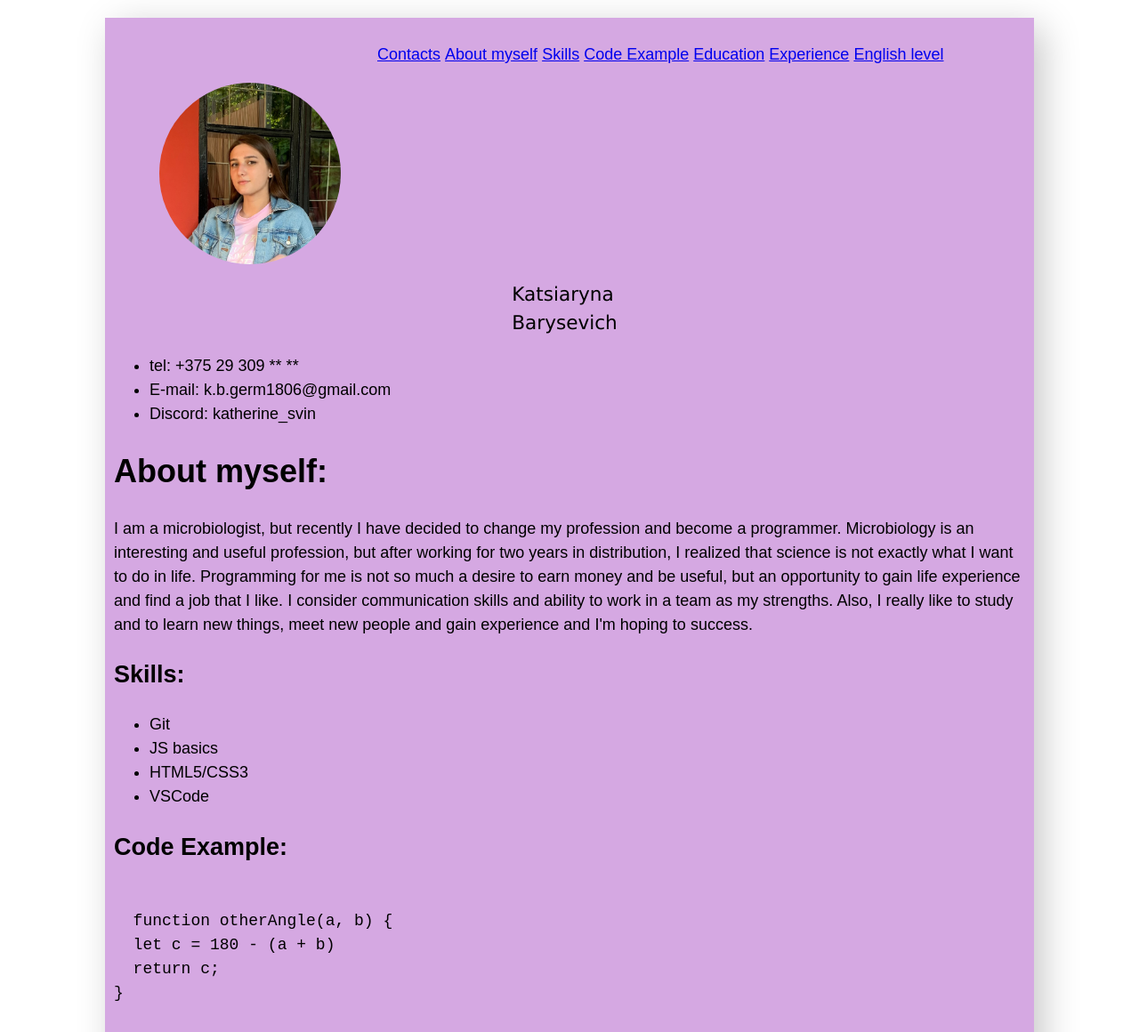
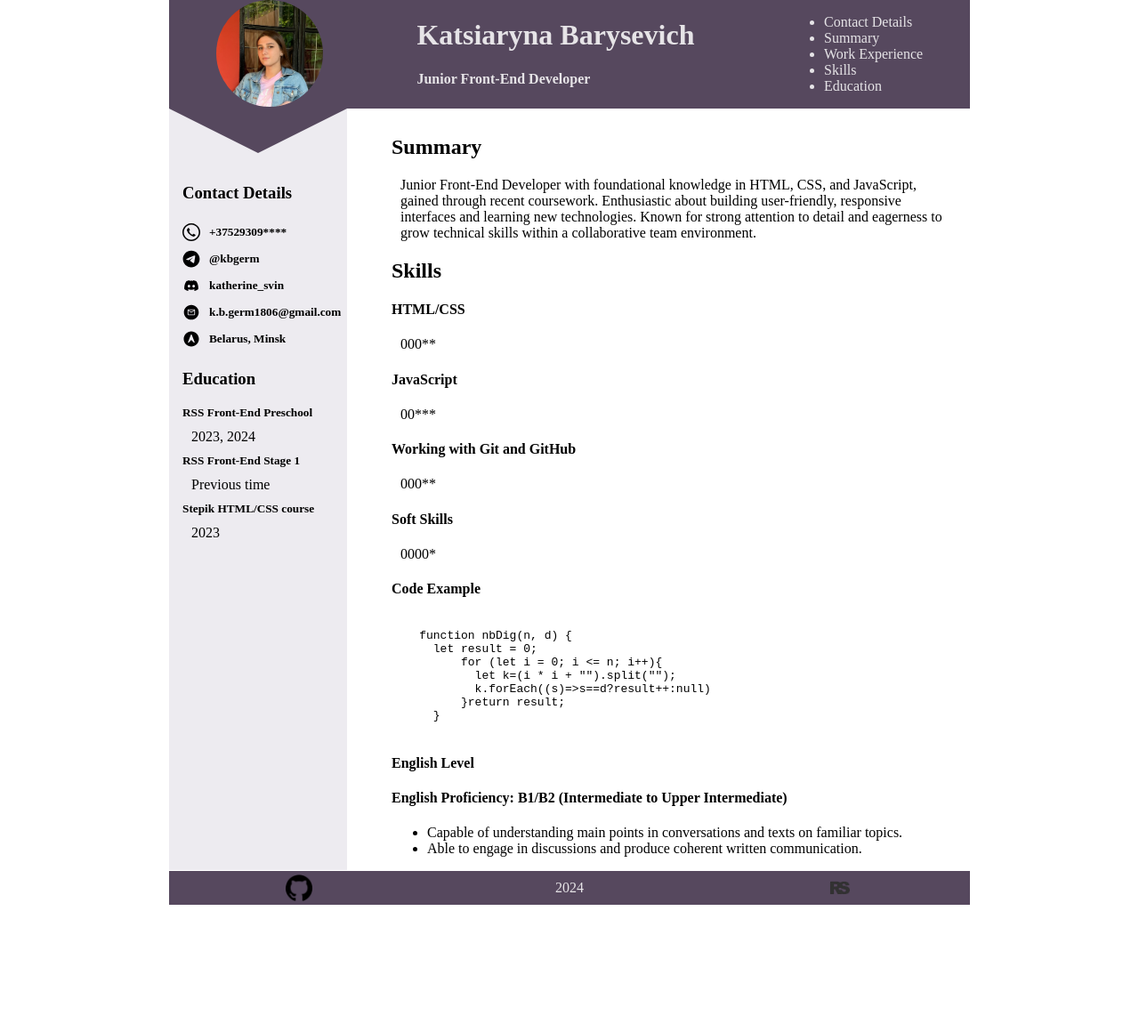
Before and after one commit to kbgerm/rsschool-cv, a plain HTML site: page index.html in a window 1280 px wide. Shown: the top 1160 px of the page at 89% size. After the commit the page ends 1017 px from the top, so only its background shows below. Drawn offline with Linux system fonts and the light colour scheme.

Commit message:
init: CV

```diff
--- a/index.html
+++ b/index.html
@@ -9,95 +9,94 @@
 </head>
 
 <body>
-  <div class="centeredbox">
   <header>
-      <nav class="menu">
+    <img class="photo" src="IMG_0645.jpeg" alt="profilePhoto">
+    <div class="heading">
+      <h1>Katsiaryna Barysevich</h1>
+      <h4>Junior Front-End Developer</h4>
+    </div>
+    <nav>
       <ul>
-          <li><a href="#nav3">Contacts</a></li>
-          <li><a href="#nav1">About myself</a></li>
-          <li><a href="#nav2">Skills</a></li>
-          <li><a href="#nav6">Code Example</a></li>
-          <li><a href="#nav4">Education</a></li>
-          <li><a href="#nav5">Experience</a></li>
-          <li><a href="#nav7">English level</a></li>
+        <li>Contact Details</li>
+        <li>Summary</li>
+        <li>Work Experience</li>
+        <li>Skills</li>
+        <li>Education</li>
       </ul>
     </nav>
   </header>
-    <main>
-      <img id=photo src="IMG_0645.jpeg" alt="Photo" width="204" height="204">
-      <div class="name">
-        Katsiaryna Barysevich
+  <aside>
+    <div class="block">
     </div>
-      <div id="nav3">
-        <ul>
-          <li>
-            tel: +375 29 309 ** **
-          </li>
-          <li>
-            E-mail: k.b.germ1806@gmail.com
-          </li>
-          <li>
-            Discord: katherine_svin
-          </li>
-        </ul>
+    <div class="aside">
+      <h3>Contact Details</h3>
+      <div class="conacts">
+        <img class="icon" src="telephone-svgrepo-com.svg" alt="telephoneIcon">
+        <h5>+37529309****</h5>
       </div>
-      <div id="nav1">
-        <h1>About myself:</h1>
-        I am a microbiologist, but recently I have decided to change my profession and become a programmer. Microbiology
-        is an interesting and useful profession, but after working for two years in distribution, I realized that
-        science is not exactly what I want to do in life. Programming for me is not so much a desire to earn money and
-        be useful, but an opportunity to gain life experience and find a job that I like.
-        I consider communication skills and ability to work in a team as my strengths. Also, I really like to study and
-        to learn new things, meet new people and gain experience and I'm hoping to success.
+      <div class="conacts">
+        <img class="icon" src="telegram-svgrepo-com.svg" alt="telegramIcon">
+        <h5>@kbgerm</h5>
       </div>
-      <div id="nav2">
-        <h2>Skills:</h2>
-        <ul>
-          <li>Git</li>
-          <li>JS basics</li>
-          <li>HTML5/CSS3</li>
-          <li>VSCode</li>
-        </ul>
+      <div class="conacts">
+        <img class="icon" src="discord-svgrepo-com.svg" alt="discordIcon">
+        <h5>katherine_svin</h5>
       </div>
-      <div id="nav6">
-        <h2>Code Example:</h2>
-        <pre><code>
-  function otherAngle(a, b) {
-  let c = 180 - (a + b)
-  return c;
-}
-</code>
-</pre>
+      <div class="conacts">
+        <img class="icon" src="email-circle-fill-svgrepo-com.svg" alt="emailIcon">
+        <h5>k.b.germ1806@gmail.com</h5>
       </div>
-      <div id="nav5">
-        <h2>Experience:</h2>
-        CV#2+CV#3
+      <div class="conacts">
+        <img class="icon" src="location-circle-fill-svgrepo-com.svg" alt="locationIcon">
+        <h5>Belarus, Minsk</h5>
       </div>
-      <div id="nav4">
-        <h2>Education:</h2>
-        <ul>
-          <li>finished 2 HTML/CSS courses</li>
-          <li>finished 1 JS course</li>
-        </ul>
-        <div id="nav7">
-          <h2>English level:</h2>
-          B2 (reading, writing, speaking)
+      <h3>Education</h3>
+      <div>
+        <h5>RSS Front-End Preschool</h5>
+        <p>2023, 2024</p>
+        <h5>RSS Front-End Stage 1</h5>
+        <p>Previous time</p>
+        <h5>Stepik HTML/CSS course</h5>
+        <p>2023</p>
       </div>
     </div>
+  </aside>
+  <main>
+    <h2>Summary</h2>
+    <p>Junior Front-End Developer with foundational knowledge in HTML, CSS, and JavaScript, gained through recent
+      coursework. Enthusiastic about building user-friendly, responsive interfaces and learning new technologies. Known
+      for strong attention to detail and eagerness to grow technical skills within a collaborative team environment.</p>
+    <h2>Skills</h2>
+    <h4>HTML/CSS</h4>
+    <p>000**</p>
+    <h4>JavaScript</h4>
+    <p>00***</p>
+    <h4>Working with Git and GitHub</h4>
+    <p>000**</p>
+    <h4>Soft Skills</h4>
+    <p>0000*</p>
+    <h4>Code Example</h4>
+    <pre><code>
+    function nbDig(n, d) {
+      let result = 0;
+          for (let i = 0; i <= n; i++){
+            let k=(i * i + "").split("");
+            k.forEach((s)=>s==d?result++:null)
+          }return result;
+      }
+  </code></pre>
+    <h4>English Level</h4>
+    <h4>English Proficiency: B1/B2 (Intermediate to Upper Intermediate)</h4>
+    <ul>
+      <li>Capable of understanding main points in conversations and texts on familiar topics.</li>
+      <li>Able to engage in discussions and produce coherent written communication.</li>
+    </ul>
   </main>
-    <footer class="menu">
-      <ul>
-        <li><a href='https://rs.school/courses/javascript-ru'><img
-              src="https://media.licdn.com/dms/image/C4E22AQExc_r5L-K6aQ/feedshare-shrink_800/0/1670224092960?e=2147483647&v=beta&t=yXlKfHTUFVQU4fbHXoTbKi_UiOxh8h_2ZAOrHlaKQyc"
-              alt="RSS logo" width="26" height="26"></a>
-        <li>2024</li>
-        <li> <a href="https://github.com/kbgerm"><img
-              src="https://cdn-icons-png.flaticon.com/512/25/25231.png" alt="GitHub logo" width="26" height="26"></a>
-        </li>
-      </ul>
+  <footer>
+    <img class="footerIcon" src="githubLOGO.png" alt="githubLogo">
+    <p>2024</p>
+    <img class="footerIcon" src="RSSLogo.png" alt="RSSLogo">
   </footer>
-  </div>
-  </div>
 </body>
 
 </html>
--- a/style.css
+++ b/style.css
@@ -1,53 +1,79 @@
-.centeredbox{
-  margin: 20px auto;
-  width: 1024px;
-  font-family: "Cabin", sans-serif;
-  font-size: 18px;
-  line-height: 1.5;
-  background-color: #d09cdfe0;
-  box-shadow: 10px 10px 40px -1px rgba(0, 0, 0, 0.23);
-  padding: 10px;
-   }
-
-.menu li {
-  display: inline;
-  width: 100%;
-}
-.name {
-  font-family: 'Lucida Sans', 'Lucida Sans Regular', 'Lucida Grande', 'Lucida Sans Unicode', Geneva, Verdana, sans-serif;
-  font-size: larger;
-  margin-left: auto;
-  margin-right: auto;
-  width: 6em
-}
-.right-column {
-  width: 58%;
-  padding: 40px;
-}
-nav {
-  margin-left: 25%;
-}
-#photo {
-  margin-bottom: 10px;
-  border-radius: 50%;
-  margin-left: 5%;
-}
-/* footer .iconGitHub {
-  align-content: center;
-} */
-footer ul {
-  display: flex;
-  justify-content: space-between;
+body {
+  margin: 0 auto;
+  width: 900px;
 }
 
-.menu ul li {
-  width: 10%;
+header {
+  display: flex;
+  justify-content: space-around;
+  background-color: #56485E;
+  color: #E6E4E7;
 }
 
-body {
-  font-family: "Roboto", sans-serif;
-  font-size: 18px;
-  font-weight: 400;
-  line-height: 1.5;
-  color: #000000;
+aside {
+  background: #EDEBF0;
+  width: 200px;
+  height: 856px;
+  float: left;
 }
+
+.aside {
+  padding: 15px;
+}
+
+
+.block {
+  width: 0;
+  height: 0;
+  border-left: 100px solid transparent;
+  border-right: 100px solid transparent;
+  border-top: 50px solid #56485E;
+}
+
+main {
+  margin-left: 250px;
+  margin-top: 30px;
+  display: block;
+  width: 70%;
+}
+
+.photo {
+  width: 120px;
+  height: 120px;
+  border-radius: 50%;
+  object-fit: cover;
+}
+
+.icon {
+  width: 20px;
+  height: 20px;
+}
+
+.conacts {
+  display: flex;
+  margin: 0;
+  align-items: center;
+  gap: 10px;
+  height: 30px;
+}
+
+h5 {
+  margin: 0;
+}
+
+p {
+  margin: 10px;
+}
+
+footer {
+  display: flex;
+  justify-content: space-around;
+  background-color: #56485E;
+  color: #E6E4E7;
+  align-items: center;
+}
+
+.footerIcon {
+  width: 30px;
+  height: 30px;
+}
```
Also changed, not shown: RSSLogo.png (added), button-email-svgrepo-com.svg (added), discord-svgrepo-com.svg (added), email-circle-fill-svgrepo-com.svg (added), githubLOGO.png (added), location-circle-fill-svgrepo-com.svg (added), rs-logo.jpg (added), telegram-svgrepo-com.svg (added), telephone-svgrepo-com.svg (added). Lines whose indentation alone changed are shown as unchanged.
